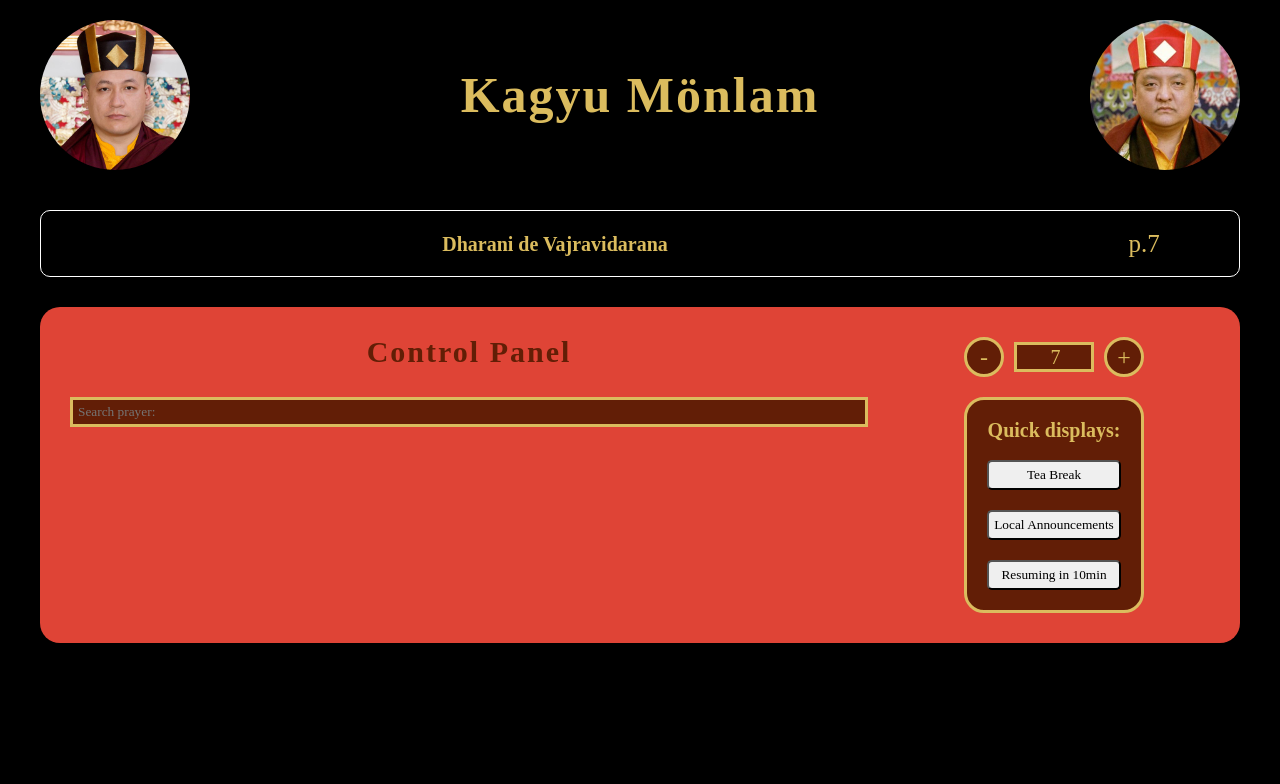
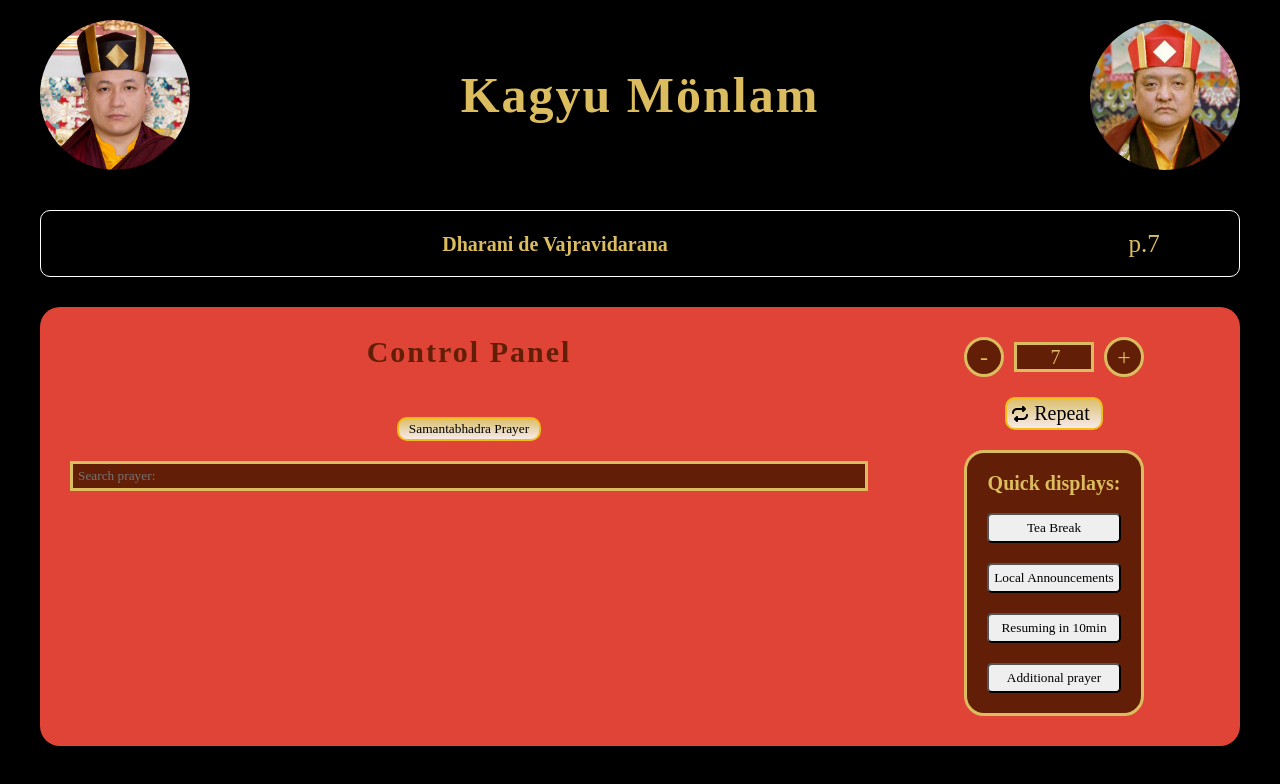
Before and after one commit to Martinrouy03/pageP-n, a React (Vite) app: page / in a window 1280 px wide. Shown: the top 784 px of the page. Built offline with nearby package versions, Linux system fonts and the light colour scheme; the HTML template or start-up script is replaced by a standard one; a web font is replaced by a local one.

Commit message:
Add additional prayer button and Samantabhadra button

```diff
--- a/package.json
+++ b/package.json
@@ -13,6 +13,9 @@
     "@emotion/react": "^11.11.4",
     "@emotion/styled": "^11.11.5",
     "@fontsource/roboto": "^5.0.13",
+    "@fortawesome/fontawesome-svg-core": "^6.5.2",
+    "@fortawesome/free-solid-svg-icons": "^6.5.2",
+    "@fortawesome/react-fontawesome": "^0.2.0",
     "@mui/material": "^5.15.15",
     "@mui/styled-engine-sc": "^6.0.0-alpha.18",
     "react": "^18.2.0",
--- a/src/App.jsx
+++ b/src/App.jsx
@@ -4,6 +4,10 @@
 import Header from "./assets/components/Header";
 import SearchBar from "./assets/components/Searchbar";
 import data from "./assets/material/data.json";
+import { library } from "@fortawesome/fontawesome-svg-core";
+import { faRepeat } from "@fortawesome/free-solid-svg-icons";
+library.add(faRepeat);
+import { FontAwesomeIcon } from "@fortawesome/react-fontawesome";
 
 // console.log(data.French.prayers);
 function App() {
@@ -21,6 +25,8 @@
       msg = "📣 Local Announcements 📣";
     } else if (buttonIndex === 3) {
       msg = "... Resuming in 10 minutes ...";
+    } else if (buttonIndex === 4) {
+      msg = "📜 Additional prayer (not in the book) 📜";
     }
     if (message && button === buttonIndex) {
       setMessage("");
@@ -50,6 +56,18 @@
         <div className="control-panel">
           <div className="left-panel">
             <h2>Control Panel</h2>
+            <button
+              onClick={() => {
+                setMessage("");
+                const SamantabhadraPrayer = data.French.prayers.find((p) =>
+                  p.title.includes("Samantabhadra")
+                );
+                setPrayer(SamantabhadraPrayer);
+                setPage(SamantabhadraPrayer.pageStart);
+              }}
+            >
+              Samantabhadra Prayer
+            </button>
             <SearchBar
               prayer={prayer}
               setPrayer={setPrayer}
@@ -116,6 +134,16 @@
                 +
               </button>
             </div>
+            <div className="repeat">
+              <FontAwesomeIcon icon="fa-solid fa-repeat" />
+              <button
+                onClick={() => {
+                  setPage(prayer.pageStart);
+                }}
+              >
+                Repeat
+              </button>
+            </div>
             <div className="buttons">
               <h3>Quick displays:</h3>
               <button onClick={() => myButtonFunc(1)}>Tea Break</button>
@@ -123,6 +151,7 @@
                 Local Announcements
               </button>
               <button onClick={() => myButtonFunc(3)}>Resuming in 10min</button>
+              <button onClick={() => myButtonFunc(4)}>Additional prayer</button>
             </div>
           </div>
         </div>
--- a/src/App.scss
+++ b/src/App.scss
@@ -94,6 +94,20 @@
   border-radius: 20px;
   .left-panel {
     align-self: flex-start;
+    display: flex;
+    flex-direction: column;
+    gap: 20px;
+    > button {
+      border-radius: 10px;
+      padding: 2px 10px;
+      border: 2px solid #f2bc19;
+      background-image: linear-gradient(to bottom, #dbbf6c, #f6eaea);
+      width: fit-content;
+      align-self: center;
+    }
+    > button:hover {
+      background-image: linear-gradient(to bottom, #f7bb07, #f7f5f1);
+    }
     h2 {
       text-align: center;
       margin-bottom: 30px;
@@ -124,6 +138,20 @@
     flex-direction: column;
     align-items: center;
     gap: 20px;
+    .repeat {
+      border-radius: 10px;
+      padding: 2px 5px;
+      border: 2px solid #f2bc19;
+      background-image: linear-gradient(to bottom, #dbbf6c, #f6eaea);
+      button {
+        background-color: unset;
+        border: none;
+        font-size: 20px;
+      }
+    }
+    .repeat:hover {
+      background-image: linear-gradient(to bottom, #f7bb07, #f7f5f1);
+    }
     .page-control {
       display: flex;
       gap: 10px;
@@ -132,7 +160,6 @@
         width: 40px;
         height: 40px;
         border-radius: 50%;
-        padding: 0px;
         font-size: 24px;
         color: #dbbc5e;
         border: 3px solid #dbbc5e;
```
Also changed, not shown: 1 other file (tests, documents, lock files or other folders).
